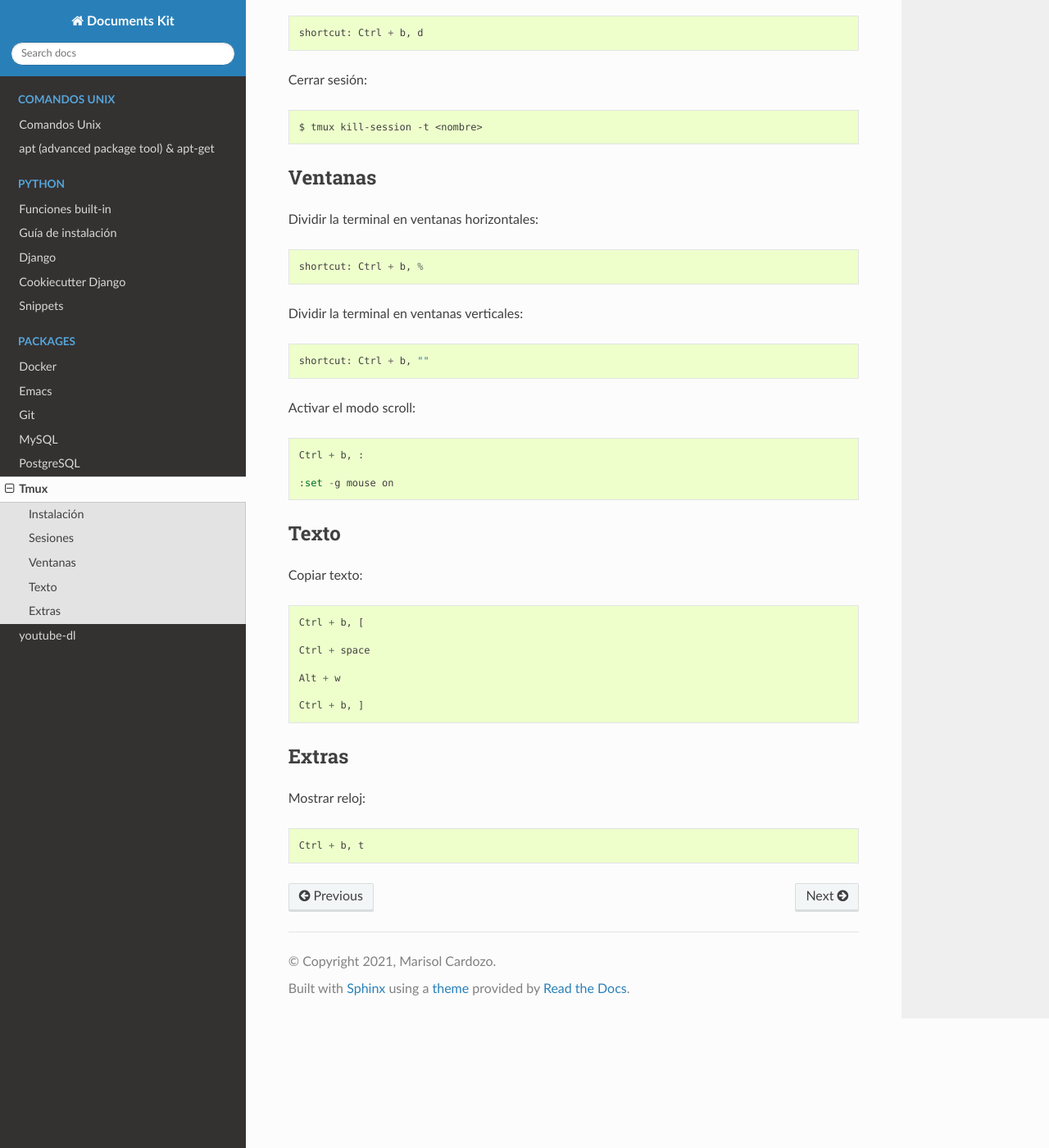
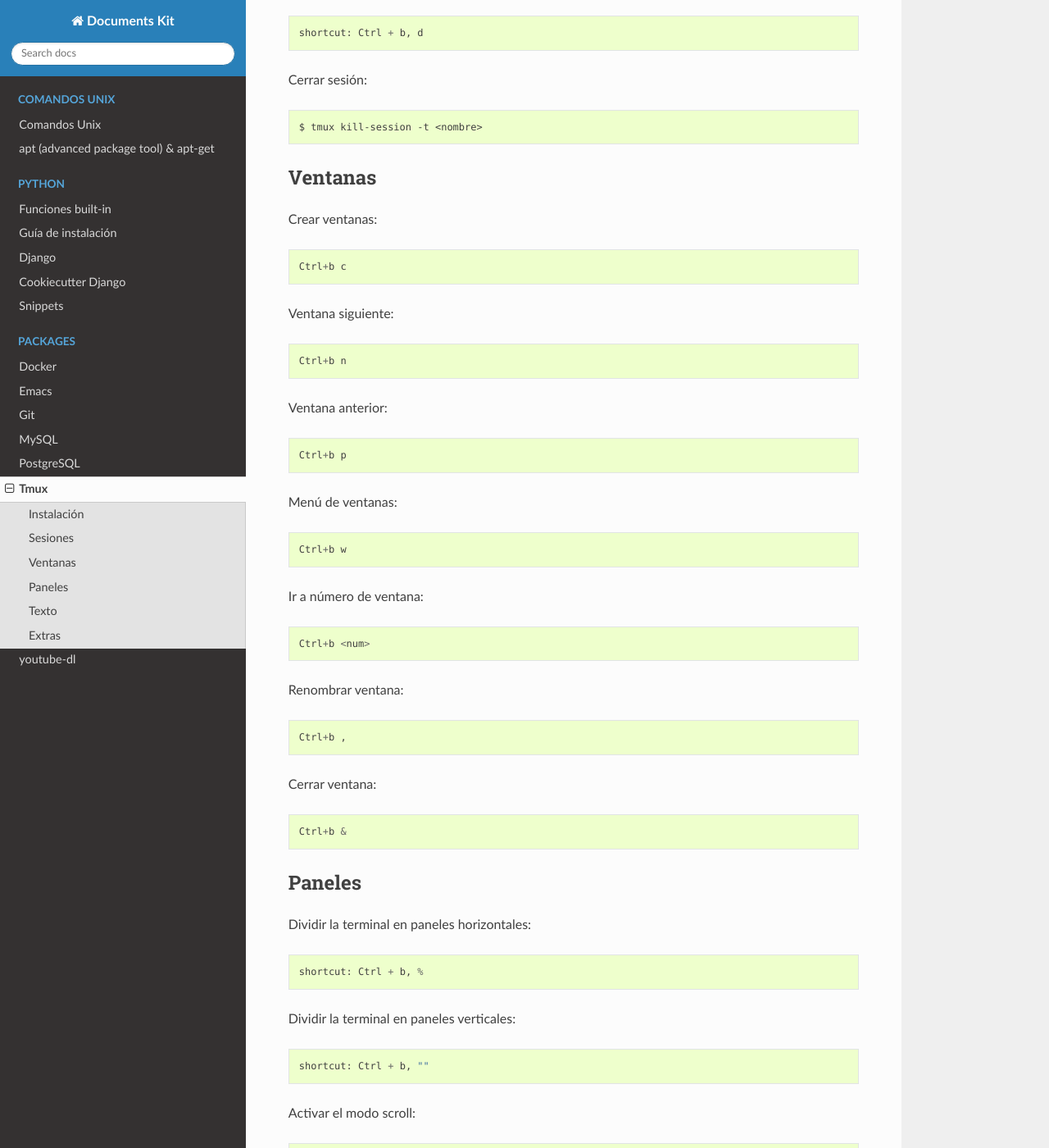
Before and after one commit to mcardozo/documents-kit, a Sphinx documentation site: the page built from docs/packages/tmux.rst, in a window 1280 px wide and 1400 px high, scrolled down 1177 px. Shown: the whole window at 82% size. Built offline with Sphinx 7.4.7 and the Read the Docs theme 3.1.0, drawn with Linux system fonts in a browser that asks for light colours.

Commit message:
Mejora tutorial de tmux

```diff
--- a/docs/packages/tmux.rst
+++ b/docs/packages/tmux.rst
@@ -49,14 +49,45 @@ Cerrar sesión::
   $ tmux kill-session -t <nombre>
 
 
-
 Ventanas
 -------------------------------------------------------------------
-Dividir la terminal en ventanas horizontales::
+Crear ventanas::
+
+  Ctrl+b c
+
+Ventana siguiente::
+
+  Ctrl+b n
+
+Ventana anterior::
+
+  Ctrl+b p
+
+Menú de ventanas::
+
+  Ctrl+b w
+
+Ir a número de ventana::
+
+  Ctrl+b <num>
+
+Renombrar ventana::
+
+  Ctrl+b ,
+
+Cerrar ventana::
+
+  Ctrl+b &
+
+
+
+Paneles
+-------------------------------------------------------------------
+Dividir la terminal en paneles horizontales::
 
   shortcut: Ctrl + b, %
 
-Dividir la terminal en ventanas verticales::
+Dividir la terminal en paneles verticales::
 
   shortcut: Ctrl + b, ""
 
```
